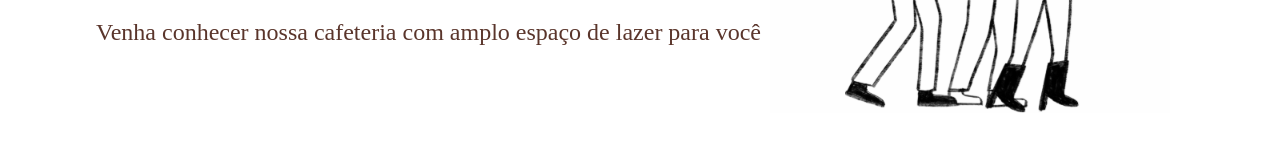
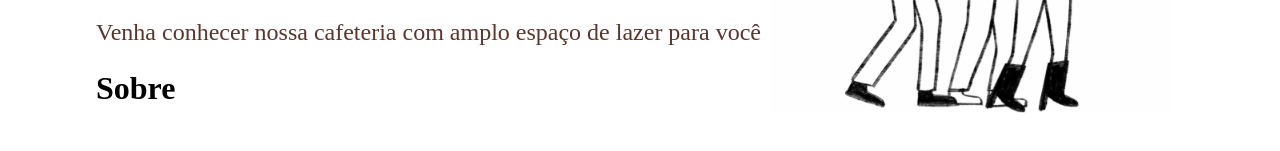
Before and after one commit to madumars/Landing-Page, a React (Create React App) app in the folder land/: page / in a window 1280 px wide. Shown: the part 377-528 px from the top of the page. Built offline with nearby package versions, Linux system fonts and the light colour scheme.

Commit message:
criação do sobre

```diff
--- a/land/src/App.css
+++ b/land/src/App.css
@@ -126,6 +126,7 @@ nav{
     background-color: #a46e5f;
 }
 
+/*
 @media (max-width: 800px ){
     .logoNav{
         max-width: 100px;
@@ -137,6 +138,7 @@ nav{
         display:flex;
     }
 }
+*/
 
 @media (max-width: 800px ){
 
@@ -223,3 +225,13 @@ nav{
         cursor: pointer;
     }
 }
+
+@media (max-width: 600px ){
+    .aboutBackgroundImageContainer{
+        display: none;
+    }
+/* caso precise tirar a foto
+    .HomeBannerImageContainer{
+        display: none;
+*/
+}
--- a/land/src/App.js
+++ b/land/src/App.js
@@ -1,10 +1,12 @@
 import './App.css';
 import Home from './Components/Home';
+import About from './Components/About';
 
 function App() {
   return (
     <div className="App">
       <Home />
+      <About />
     </div>
   );
 }
--- /dev/null
+++ b/land/src/Components/About.js
@@ -0,0 +1,5 @@
+const About = () => {
+    return <h1>Sobre</h1>;
+
+};
+export default About;
```
